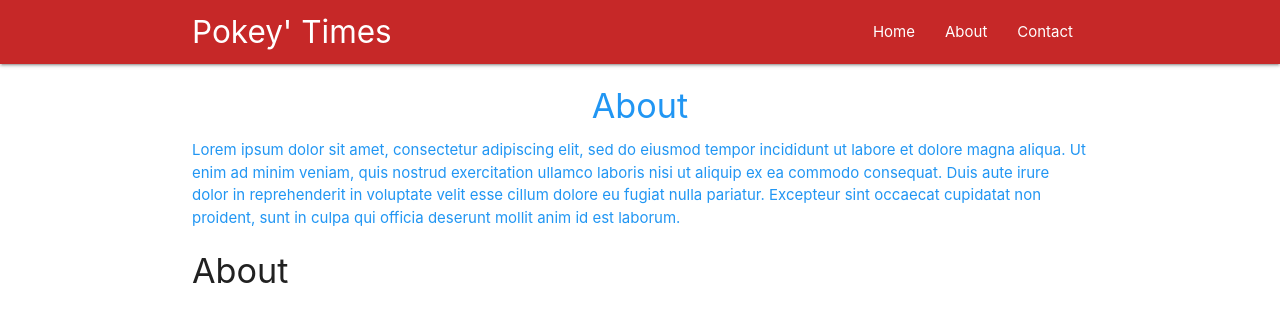
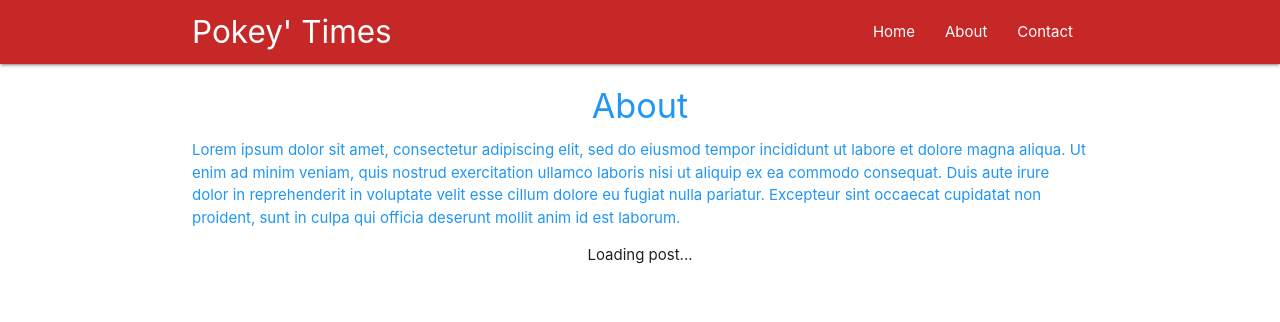
Before and after one commit to AliAzlan1/react_netninja_follow, a React (Create React App) app in the folder pokeytimes/: page /About in a window 1280 px wide. Shown: the top 322 px of the page. Built offline with nearby package versions, Linux system fonts and the light colour scheme; no server answers.

Commit message:
Lesson 31: learnt more about routing parameters

```diff
--- a/pokeytimes/src/App.js
+++ b/pokeytimes/src/App.js
@@ -15,7 +15,7 @@
           <Route exact path='/' component={Home} />
           <Route path='/About' component={About} />
           <Route path='/Contact' component={Contact} />
-          <Route path='/:Post_id' component={Post} />
+          <Route path='/:post_id' component={Post} />
         </div>
       </BrowserRouter>
     );
--- a/pokeytimes/src/components/Home.js
+++ b/pokeytimes/src/components/Home.js
@@ -1,5 +1,6 @@
 import React, { Component } from 'react';
 import axios from 'axios';
+import { Link } from 'react-router-dom';
 
 class Home extends Component {
     state = {
@@ -11,7 +12,7 @@
             console.log(res);
             this.setState({
                 posts : res.data.slice(0,10)
-            })
+            });
         })
     }
 
@@ -22,7 +23,9 @@
                 return(
                     <div className='post card' key={post.id}>
                         <div className='card-content'>
-                            <span className='card-title'>{post.title}</span>
+                            <Link to={ '/' + post.id }>
+                                <span className='card-title'>{post.title}</span>
+                            </Link>
                             <p>{post.body}</p>
                         </div>
                     </div>
--- a/pokeytimes/src/components/Post.js
+++ b/pokeytimes/src/components/Post.js
@@ -1,19 +1,33 @@
 import React, { Component } from 'react';
+import axios from 'axios';
 
 class Post extends Component{
     state = {
-        id: null
+        post: null
     }
     componentDidMount() {
-        let id =  this.props.match.params.Post_id;
-        this.setState({
-            id: id
+        let id =  this.props.match.params.post_id;
+        axios.get('https://jsonplaceholder.typicode.com/posts/' + id)
+        .then( res=> {
+            this.setState({
+                post : res.data
+            });
+            console.log(this.state.post);
         })
     }
     render() {
+        const post = this.state.post ? (
+            <div className="post">
+                <h4 className="center">{this.state.post.title}</h4>
+                <p>{this.state.post.body}</p>
+            </div>
+        ) : (
+            <div className="center">Loading post...</div>
+        );
+
         return(
             <div className="container">
-                <h4>{this.state.id}</h4>
+                { post }
             </div>
         )
     }
```
